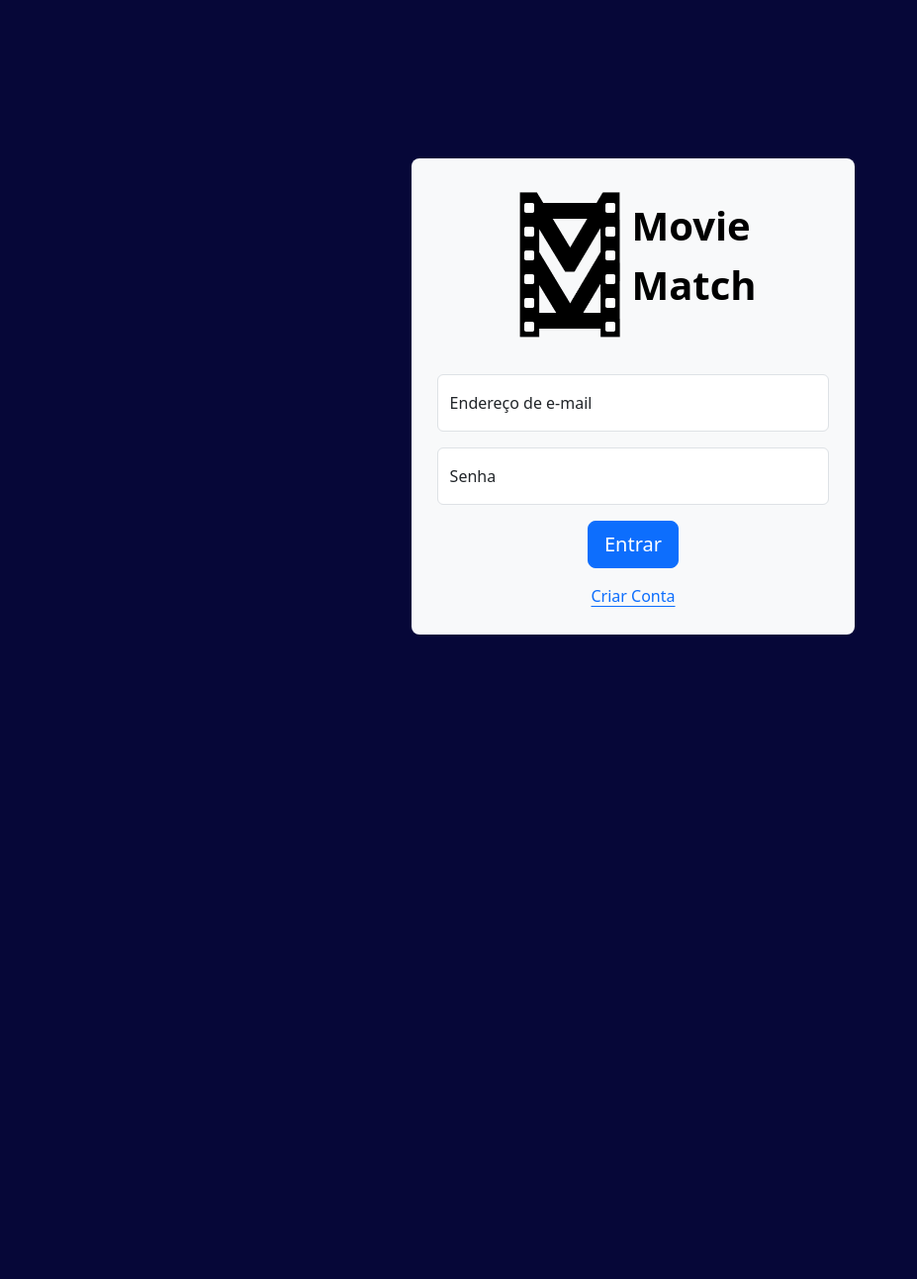
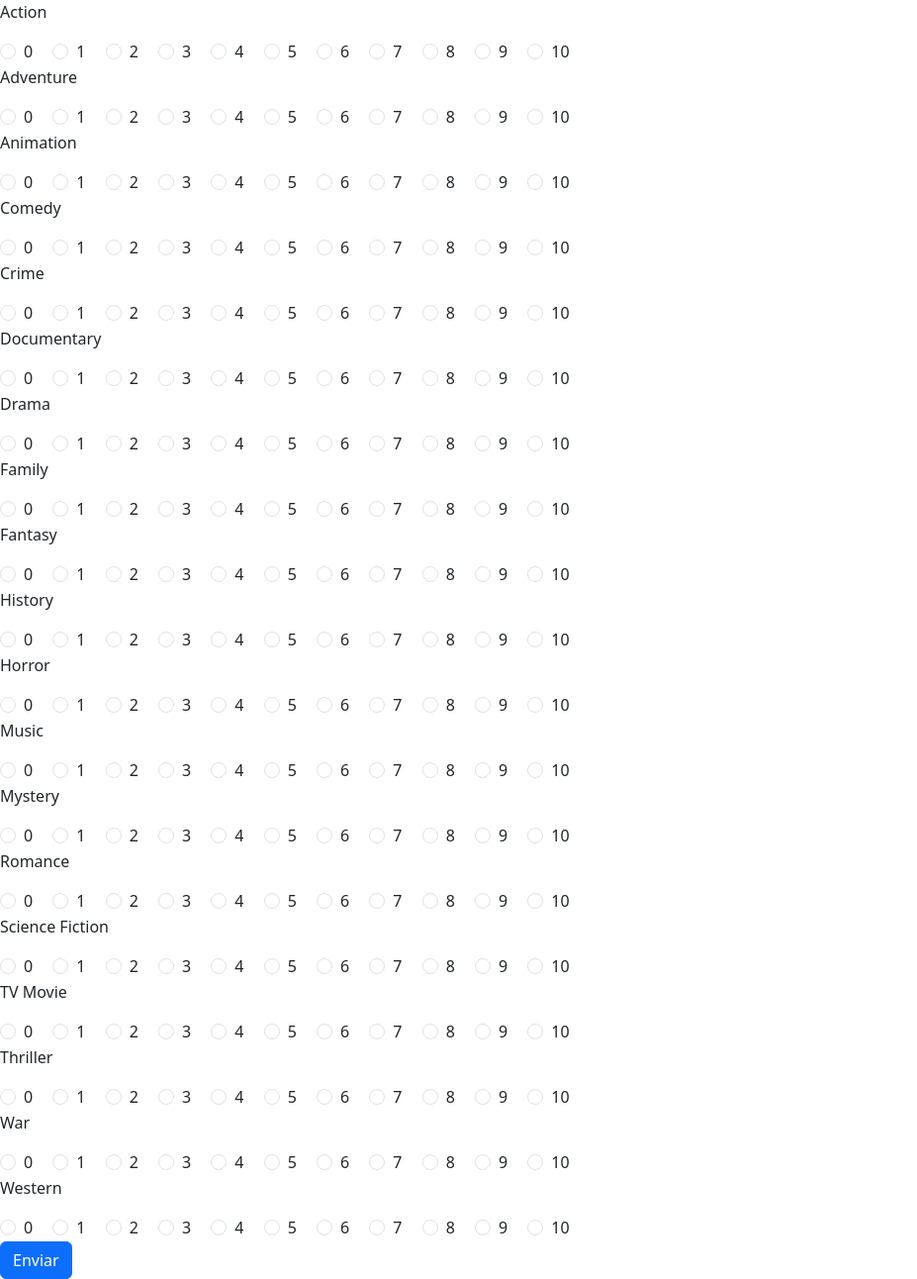
Before and after one commit to NathanMarques2001/Movie-Match, a PHP site: page /templates/views/modal-genres.php in a window 1280 px wide. Shown: the whole page at 99% size, without its empty margins (0-927 px from the left). Before the commit the page ends 641 px from the top, so only its background shows below. Run offline with PHP 8.4, Linux system fonts and the light colour scheme.

Commit message:
Add genre assessment check and modal genres view

```diff
--- /dev/null
+++ b/public/css/modal.css
@@ -0,0 +1,4 @@
+#modalGenre-container{
+  width: 50%;
+  background-color: white;
+}
--- a/public/index.php
+++ b/public/index.php
@@ -34,7 +34,9 @@
   if (isset($_POST["Logout"])) {
     $authenticateController->logout();
   }
-  if (strpos($pathInfo, "/movie-detail") !== false) {
+  if ($pathInfo === "/modal") {
+    require_once __DIR__ . "/../templates/views/modal-genres.php";
+  } else if (strpos($pathInfo, "/movie-detail") !== false) {
     require_once __DIR__ . "/../templates/views/movie-detail.php";
   } else {
     if ($httpMethod === "GET") {
--- a/src/Controllers/AuthenticateController.php
+++ b/src/Controllers/AuthenticateController.php
@@ -35,6 +35,7 @@
         $_SESSION['id'] = $login['id'];
         $_SESSION['name'] = $login['name'];
         $_SESSION['currentPage'] = 1;
+        $_SESSION['genre_assessment'] ?? $this->auth->checkGenreAssessment($login['id']);
 
         header('Location: /home');
       }
--- a/src/Models/Authenticate.php
+++ b/src/Models/Authenticate.php
@@ -92,4 +92,19 @@
       return false;
     }
   }
+
+  public function checkGenreAssessment(int $id)
+  {
+    $query = "SELECT * FROM genre_assessment WHERE id_user = ?;";
+
+    $stmt = $this->connection->prepare($query);
+    $stmt->bindValue(1, $id);
+    if ($stmt->execute()) {
+      $genres = $stmt->fetchAll();
+      if ($genres) {
+        return true;
+      }
+      return false;
+    }
+  }
 }
--- a/src/Services/connection.php
+++ b/src/Services/connection.php
@@ -22,6 +22,10 @@
     $connection->setAttribute(PDO::ATTR_ERRMODE, PDO::ERRMODE_EXCEPTION);
     $connection->setAttribute(PDO::ATTR_DEFAULT_FETCH_MODE, PDO::FETCH_ASSOC);
 
+    $persistence = file_get_contents(__DIR__ . "/script.sql");
+
+    $connection->exec($persistence);
+
     return $connection;
   }
 }
--- a/templates/layout/header.html
+++ b/templates/layout/header.html
@@ -10,5 +10,6 @@
   <link rel="stylesheet" href="http://moviematch.com/css/reset.css">
   <link rel="stylesheet" href="http://moviematch.com/css/login.css">
   <link rel="stylesheet" href="http://moviematch.com/css/films.css">
+  <link rel="stylesheet" href="http://moviematch.com/css/modal.css">
   <title>Movie Match</title>
 </head>
--- /dev/null
+++ b/templates/views/modal-genres.php
@@ -0,0 +1,52 @@
+<?php require_once __DIR__ . "/../layout/header.html"; ?>
+<?php
+$generos = [
+  "Action",
+  "Adventure",
+  "Animation",
+  "Comedy",
+  "Crime",
+  "Documentary",
+  "Drama",
+  "Family",
+  "Fantasy",
+  "History",
+  "Horror",
+  "Music",
+  "Mystery",
+  "Romance",
+  "Science Fiction",
+  "TV Movie",
+  "Thriller",
+  "War",
+  "Western"
+];
+
+if ($_SERVER["REQUEST_METHOD"] == "POST") {
+  $notas = [];
+
+  foreach ($generos as $genero) {
+    if (isset($_POST[$genero])) {
+      $nota = $_POST[$genero];
+      $notas[$genero] = $nota;
+      echo "Gênero: $genero, Nota: $nota<br>";
+    }
+  }
+}
+?>
+<div id="modalGenre-container">
+  <form method="post" action="">
+    <?php foreach ($generos as $genero) : ?>
+      <p><?= $genero ?></p>
+      <?php for ($nota = 0; $nota <= 10; $nota++) : ?>
+        <div class="form-check form-check-inline">
+          <input class="form-check-input" type="radio" name="<?= $genero ?>" id="<?= $genero ?><?= $nota ?>" value="<?= $nota ?>" required>
+          <label class="form-check-label" for="<?= $genero ?><?= $nota ?>"><?= $nota ?></label>
+        </div>
+      <?php endfor; ?>
+      <br>
+    <?php endforeach; ?>
+    <button type="submit" class="btn btn-primary">Enviar</button>
+  </form>
+</div>
+<?php require_once __DIR__ . "/../layout/footer.html"; ?>
```
Also changed, not shown: src/Models/User.php (+6 -3 lines), src/Services/script.sql (renamed from utils/script.txt, +23 -0 lines).
